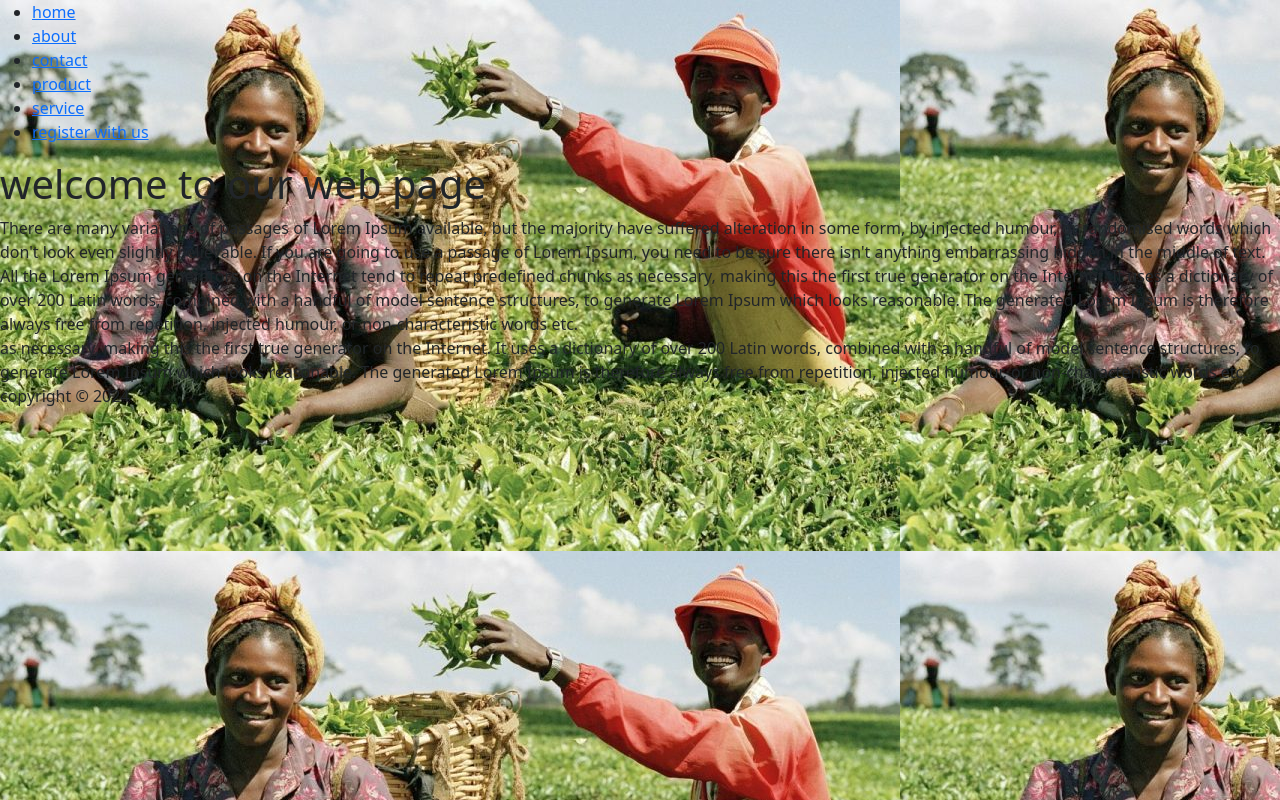
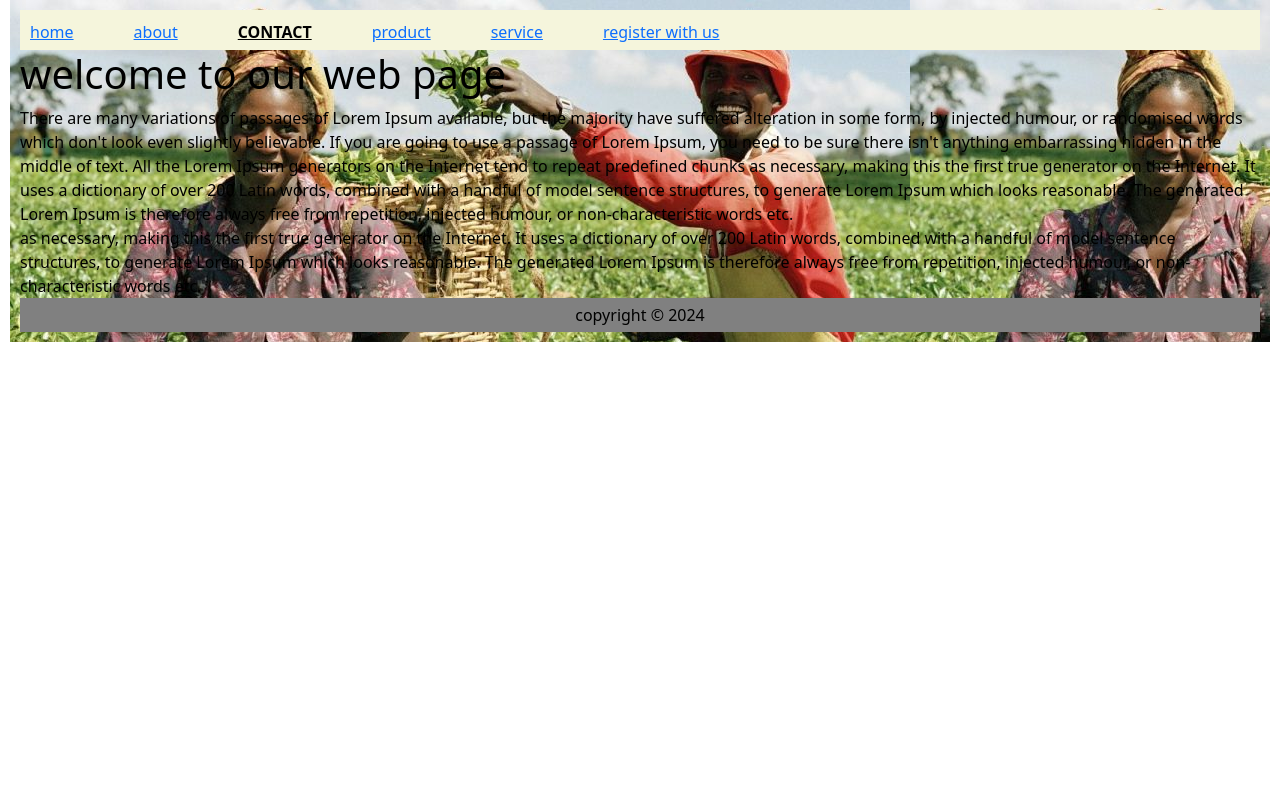
Before and after one commit to adexbility/farm-web-2, a plain HTML site: page Adefarm/web/contact.html in a window 1280 px wide. Drawn offline with nearby package versions, Linux system fonts and the light colour scheme.

Commit message:
minor changes

```diff
--- a/Adefarm/web/contact.html
+++ b/Adefarm/web/contact.html
@@ -12,8 +12,8 @@
         <nav>
             <ul>
                 <li><a href="index.html">home</a></li>
-                <li><a href="about.html" class="active">about</a></li>
-                <li><a href="contact.html">contact</a></li>
+                <li><a href="about.html" >about</a></li>
+                <li><a href="contact.html" class="active">contact</a></li>
                 <li><a href="product.html">product</a></li>
                 <li><a href="services.html">service</a></li>
                 <li><a href="register.html">register with us</a></li>
--- a/Adefarm/web/fit.css
+++ b/Adefarm/web/fit.css
@@ -1,4 +1,35 @@
 body{
-    font-family: 'Courier New', Courier, monospace;
+    background-color: antiquewhite;
+}
+ul{
+    padding: 0px;
+}
+#container{
     background-image: url("farm-img1.jpg");
+    color:#000;
+    padding: 10px;
+    margin: auto 10px;
 }
+nav{
+    height: 40px;
+    background-color: beige;
+}
+nav ul{
+    padding: 10px;
+}
+ul li{
+    list-style: none;
+    float: left;
+    padding-right: 60px;
+}
+.active{
+    font-weight: bold;
+    color: black;
+    text-transform: uppercase;
+}
+footer{
+    text-align: center;
+    padding: 5px;
+    background-color: gray;
+    margin-bottom: 0px;
+}
```
Also changed, not shown: Adefarm/web/about.html (+1 -1 lines), Adefarm/web/index.html (+1 -1 lines).
